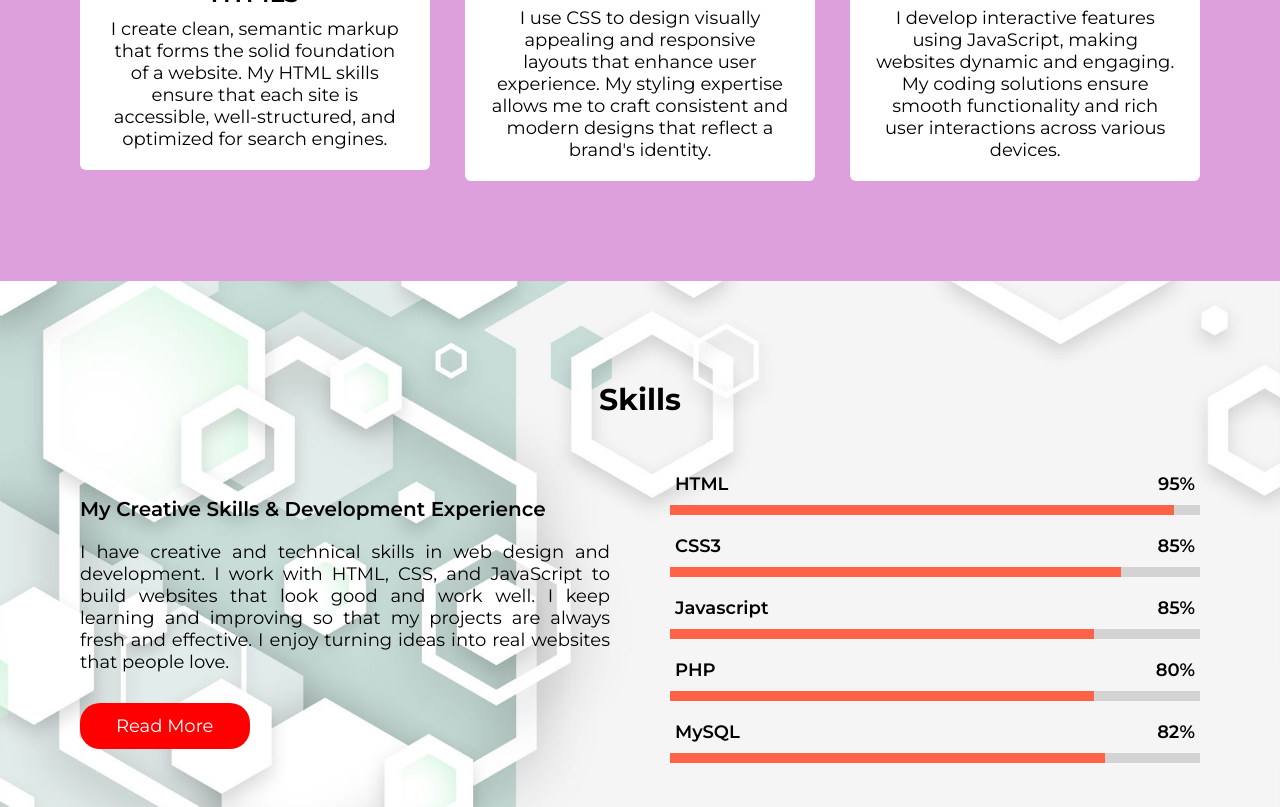
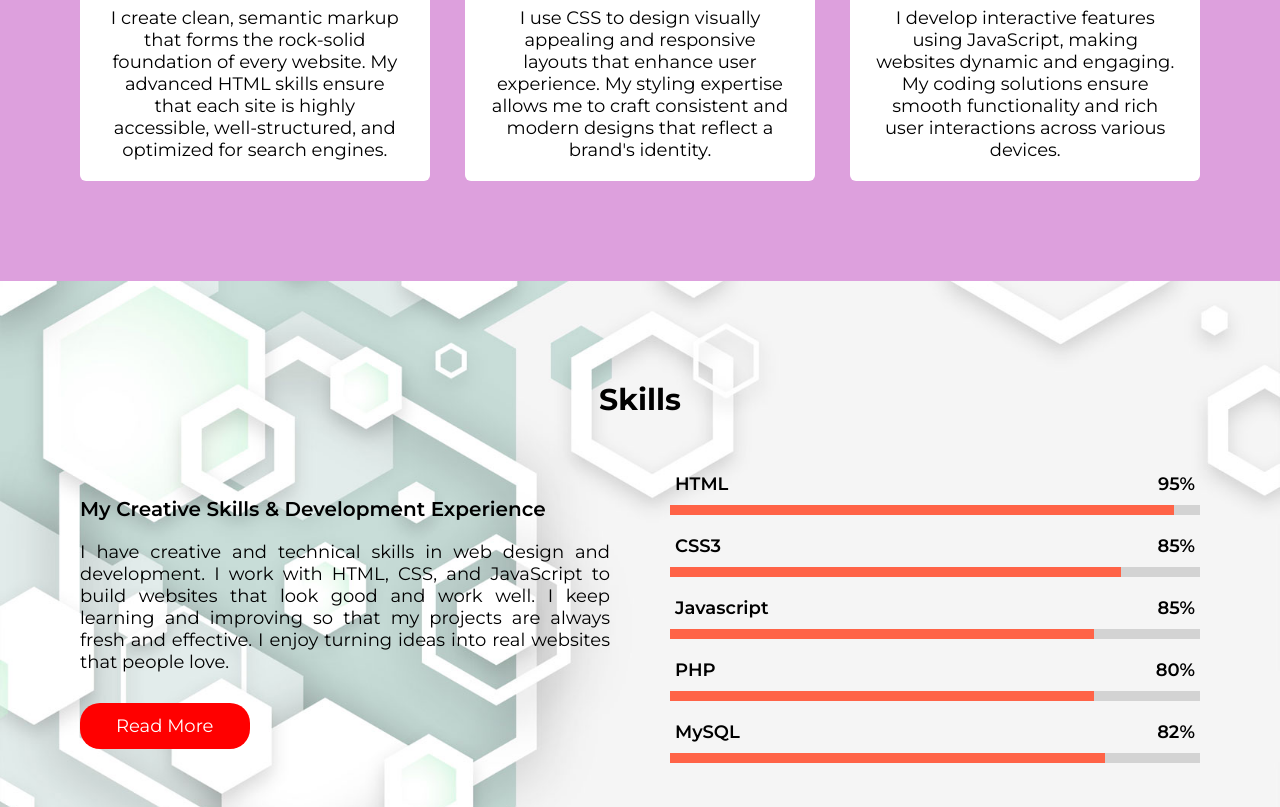
Before and after one commit to Vaan236/iamwebdev.github.io, a plain HTML site: page index.html in a window 1280 px wide. Shown: the part 1675-2482 px from the top of the page. Drawn offline with Linux system fonts and the light colour scheme.

Commit message:
another edit

```diff
--- a/index.html
+++ b/index.html
@@ -68,8 +68,8 @@
 						<img src="images/html5-brands.svg" alt="html">
 						<div class="text">HTML5</div>
 						<p>
-							I create clean, semantic markup that forms the solid foundation of a website. My HTML skills ensure that each site is
-							accessible, well-structured, and optimized for search engines.
+							I create clean, semantic markup that forms the rock-solid foundation of every website. My advanced HTML skills ensure that each site is
+							highly accessible, well-structured, and optimized for search engines.
 						</p>
 					</div>
 				</div>
```
